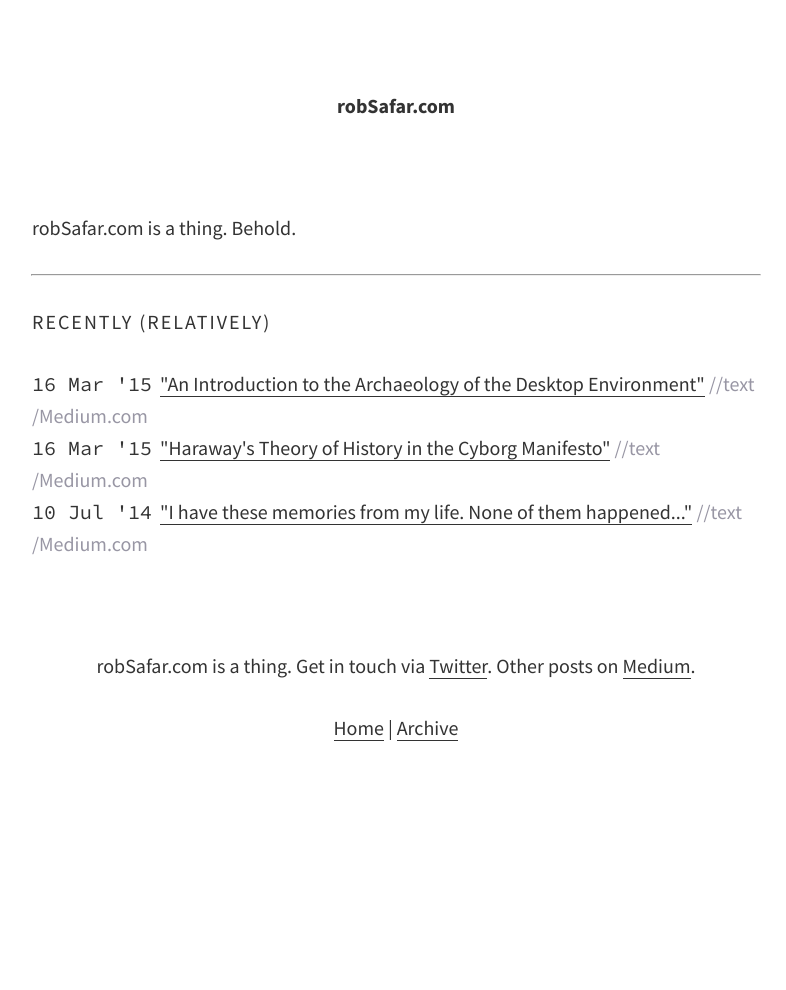
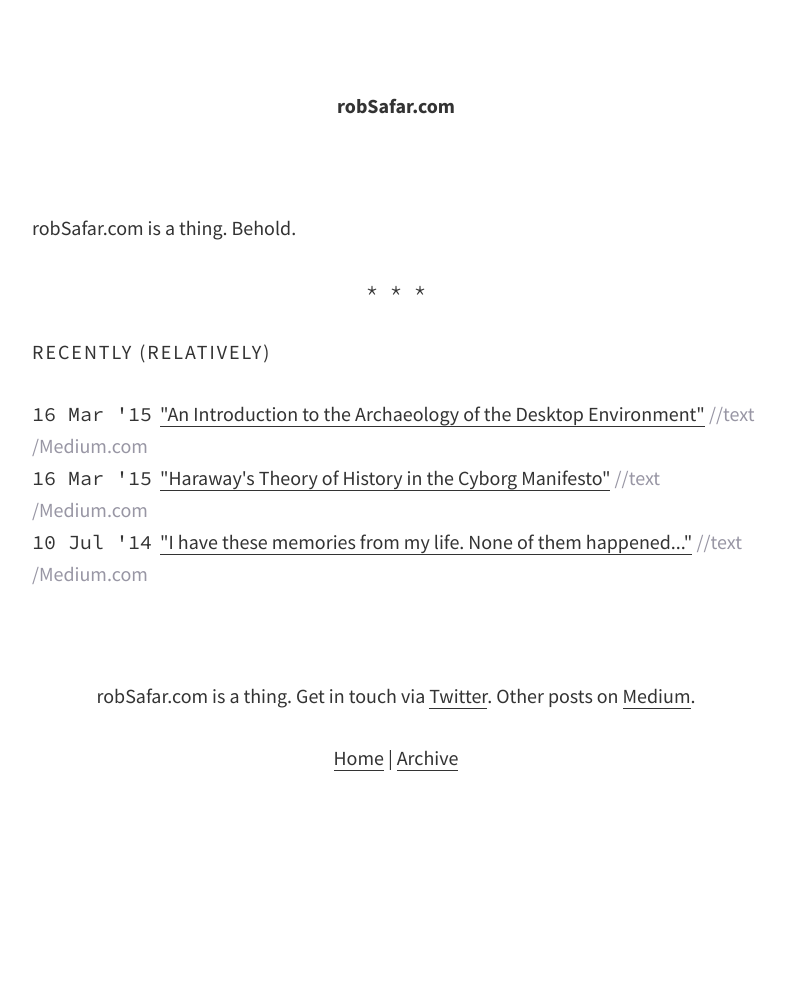
Before and after one commit to whereof-thereof/NotReally, a Jekyll site: the page built from index.html, in a window 1280 px wide. Shown: the whole page, without its empty margins (244-1030 px from the left). Built offline with Jekyll 4.4.1, drawn with Linux system fonts in a browser that asks for light colours.

Commit message:
better <hr>

```diff
--- a/_sass/_layout.scss
+++ b/_sass/_layout.scss
@@ -24,8 +24,14 @@ h1, h2, h3, h4, h5, h6, p, ul, ol, pre, blockquote, dl, fieldset, table {
 }
 
 hr {
-  width: $max-width;
   margin: $spacing-unit auto;
+  border: none;
+}
+hr::after {
+  content: "* * *";
+  display: block;
+  font-family: $mono-font-family;
+  text-align: center;
 }
 
 /**
```
